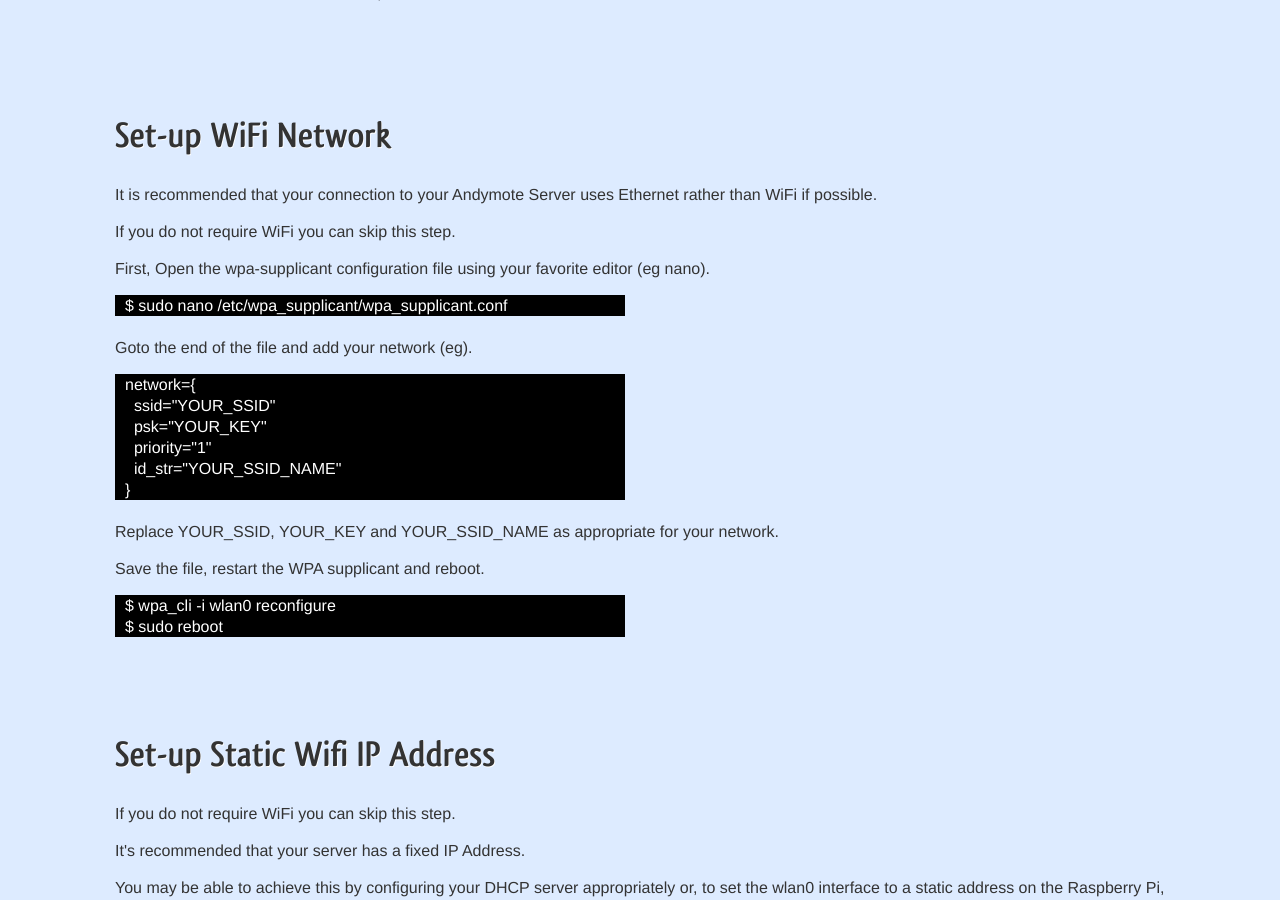
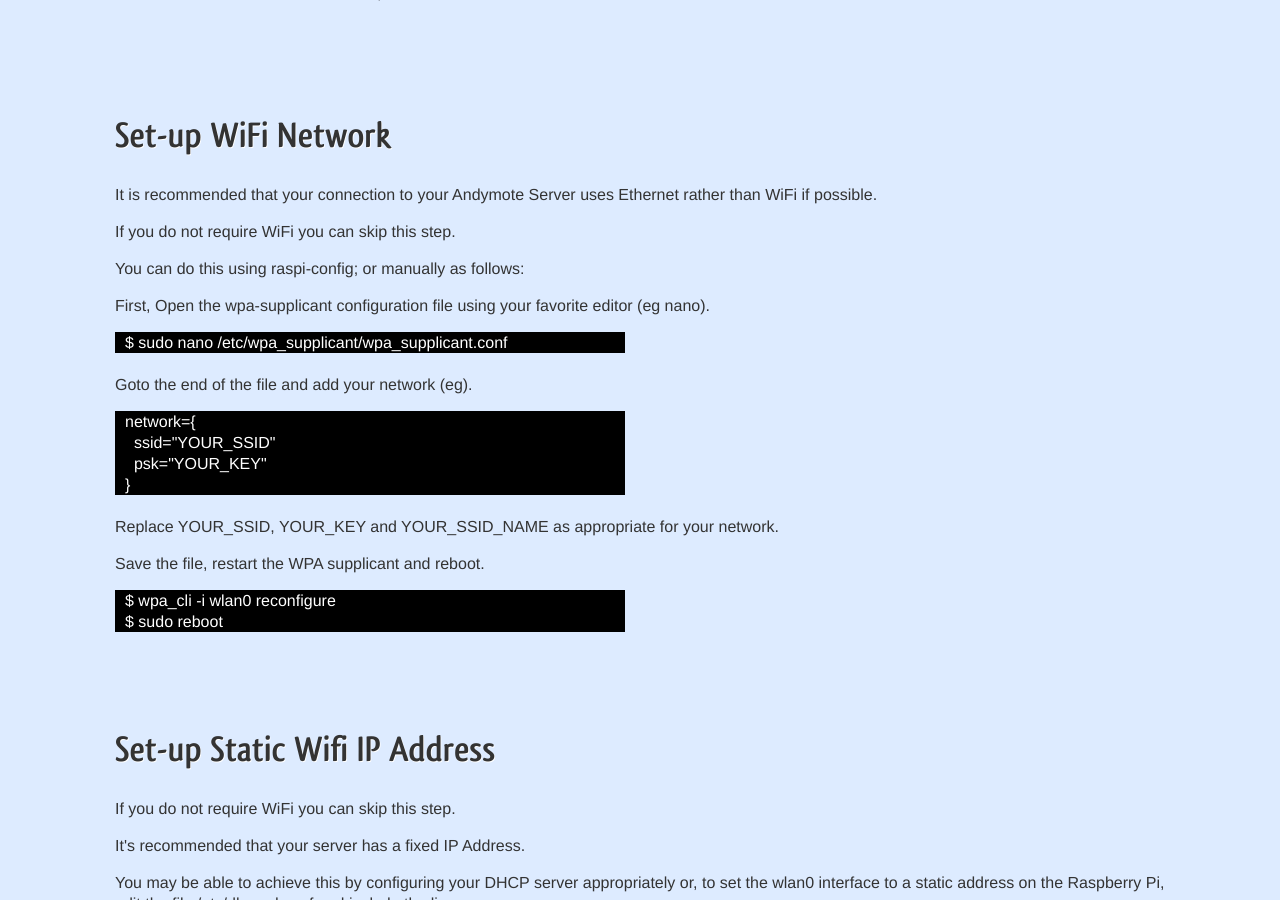
Before and after one commit to OrangeReaper/andymote-cms, a Jekyll site: the page built from server.html, in a window 1280 px wide and 900 px high, scrolled down 2874 px. Built offline with Jekyll 4.4.1, drawn with Linux system fonts in a browser that asks for light colours.

Commit message:
minor mods

```diff
--- a/_includes/wifisetup.html
+++ b/_includes/wifisetup.html
@@ -4,6 +4,7 @@
          <h2 class="page-title">Set-up WiFi Network</h2>
 		 <p>It is recommended that your connection to your Andymote Server uses Ethernet rather than WiFi if possible.</p>
 		<p>If you do not require WiFi you can skip this step.</p>
+		<p>You can do this using raspi-config; or manually as follows:
          <p>First, Open the wpa-supplicant configuration file using your favorite editor (eg nano).</p>
        </div>
        <div class="col-lg-6">
@@ -20,8 +21,6 @@
            network={<br>
            &nbsp&nbspssid="YOUR_SSID"<br>
            &nbsp&nbsppsk="YOUR_KEY"<br>
-           &nbsp&nbsppriority="1"<br>
-           &nbsp&nbspid_str="YOUR_SSID_NAME"<br>
            }<br>
          </div>
        </div>
```
